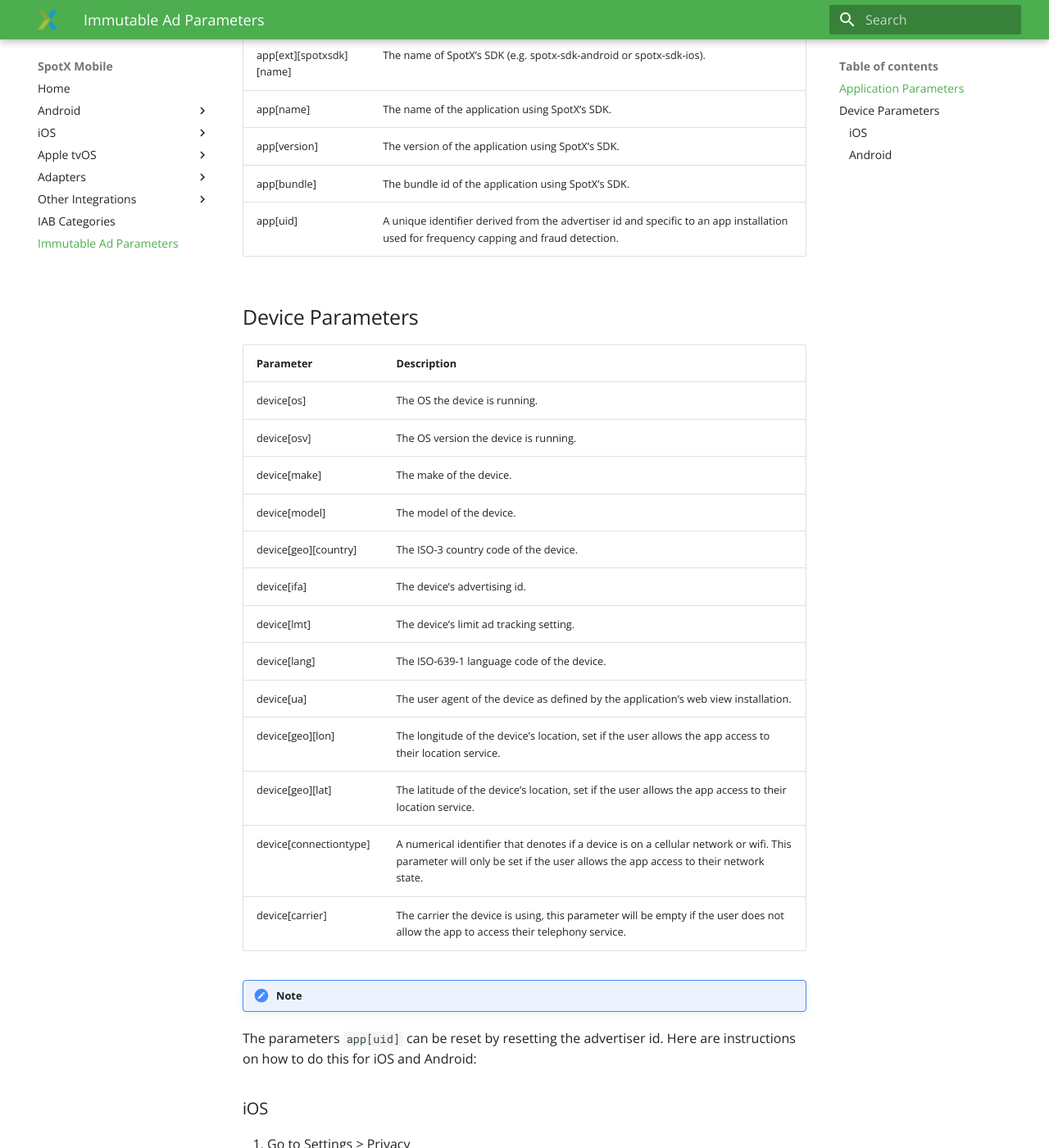
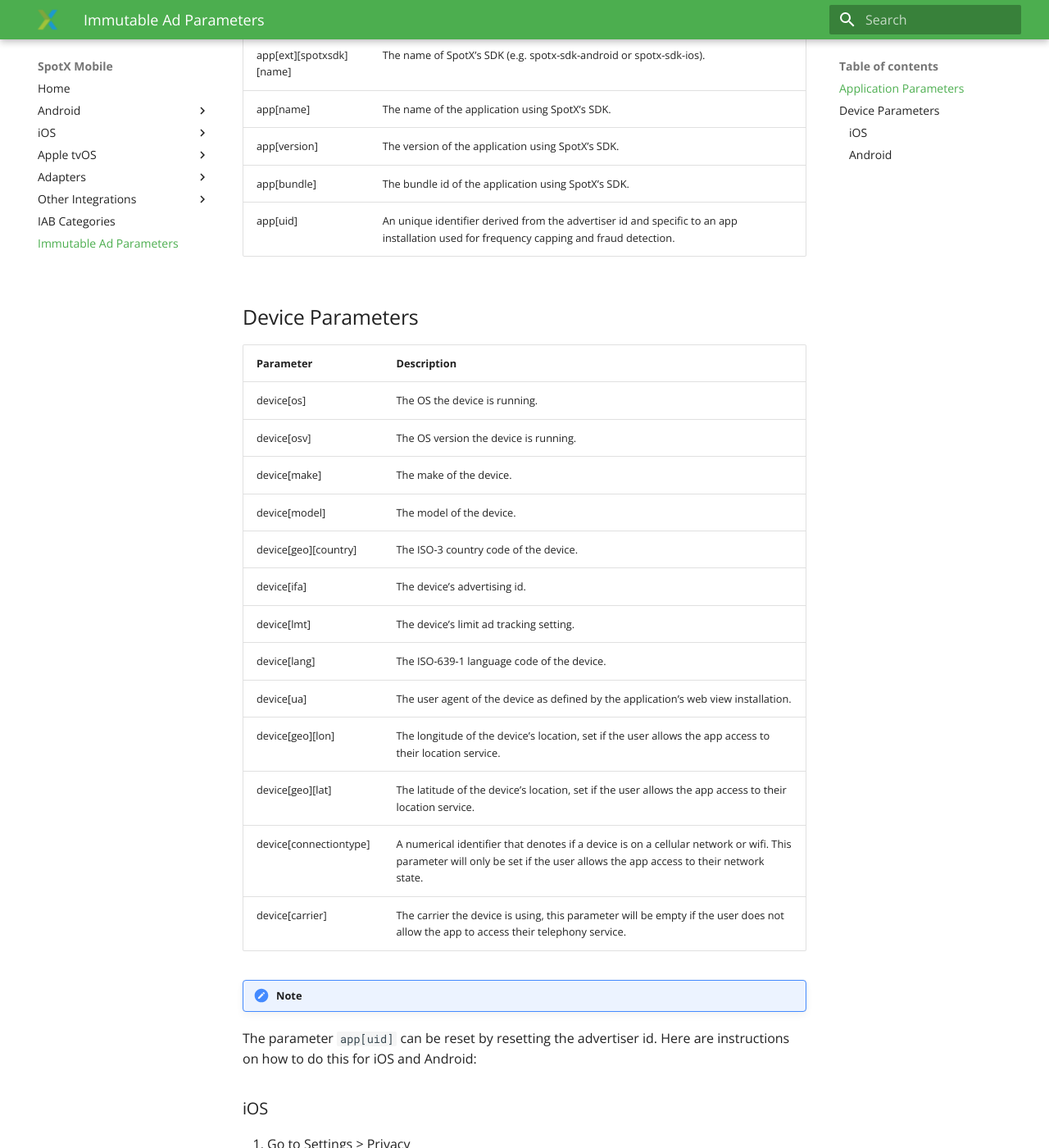
Before and after one commit to alpi2736/spotxmobile.github.io, an MkDocs documentation site: the page built from docs/immutable-ad-params.md, in a window 1280 px wide and 1400 px high, scrolled down 415 px. Shown: the whole window at 82% size. Built offline with MkDocs 1.6.1 and Material for MkDocs 9.7.7, drawn with Linux system fonts in a browser that asks for light colours; old or Windows-style settings are respelled for this version of MkDocs.

Commit message:
Minor grammar changes

```diff
--- a/docs/immutable-ad-params.md
+++ b/docs/immutable-ad-params.md
@@ -9,7 +9,7 @@
 |app[name]|The name of the application using SpotX's SDK.|
 |app[version]|The version of the application using SpotX's SDK.|
 |app[bundle]|The bundle id of the application using SpotX's SDK.|
-|app[uid]|A unique identifier derived from the advertiser id and specific to an app installation used for frequency capping and fraud detection.|
+|app[uid]|An unique identifier derived from the advertiser id and specific to an app installation used for frequency capping and fraud detection.|
 
 ## Device Parameters
 | Parameter | Description |
@@ -29,7 +29,7 @@
 |device[carrier]|The carrier the device is using, this parameter will be empty if the user does not allow the app to access their telephony service.|
 
 !!! note
-The parameters `app[uid]` can be reset by resetting the advertiser id. Here are instructions on how to do this for iOS and Android:
+The parameter `app[uid]` can be reset by resetting the advertiser id. Here are instructions on how to do this for iOS and Android:
 
 ### iOS
 1. Go to Settings > Privacy
```
Also changed, not shown: 1 other file.
